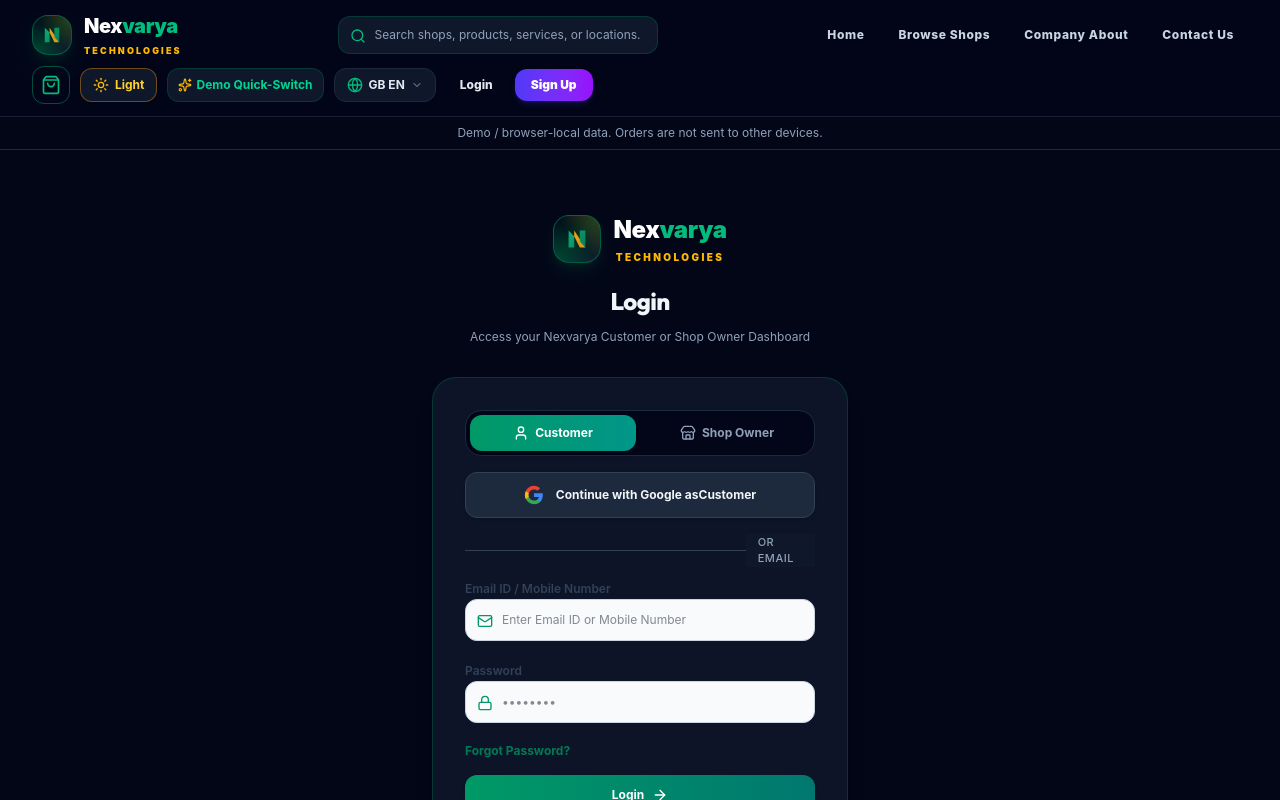
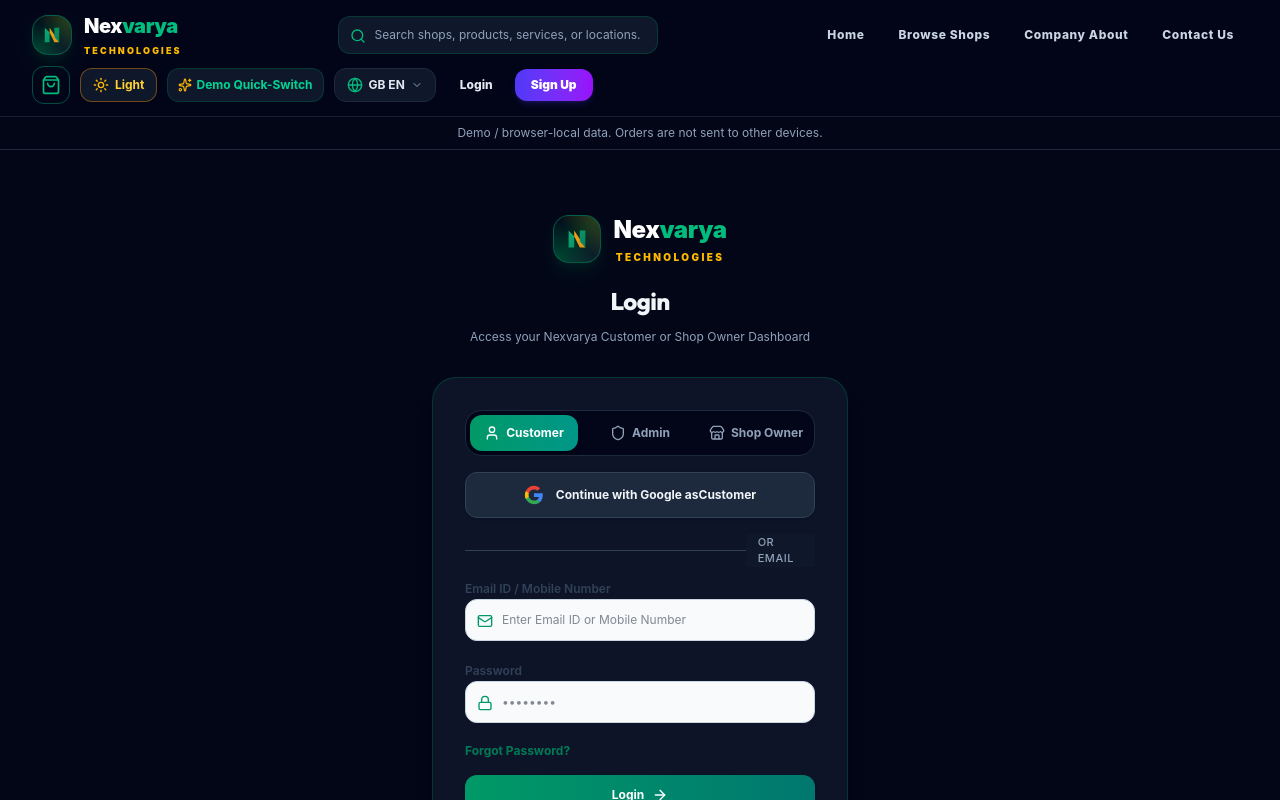
Before and after one commit to sriram-9777/-Nexvarya-Technologies, a React (Vite) app: page / in a window 1280 px wide. Both pictures are taken after a click on the button "Login". Shown: the top 800 px of the page. Built offline with nearby package versions, Linux system fonts and the light colour scheme; no server answers.

Commit message:
feat: add verified admin login option

```diff
--- a/src/pages/Login.tsx
+++ b/src/pages/Login.tsx
@@ -2,7 +2,7 @@
 import { verifyPassword, hashPassword } from '../utils/passwords';
 import { useApp } from '../context/useApp';
 import { Logo } from '../components/Logo';
-import { Lock, Mail, ArrowRight, Loader2, User as UserIcon, Store } from 'lucide-react';
+import { Lock, Mail, ArrowRight, Loader2, User as UserIcon, Store, Shield } from 'lucide-react';
 
 import { UserRole } from '../types';
 
@@ -53,6 +53,12 @@
 
       const email = googleUser.email || '';
       const name = googleUser.displayName || 'Google User';
+      const isAdminEmail = email.toLowerCase() === ADMIN_EMAIL;
+
+      if (loginRole === 'admin' && (!isAdminEmail || !googleUser.emailVerified)) {
+        setErrorMsg('Use the verified admin Google email to continue. Admin accounts cannot be created from signup.');
+        return;
+      }
 
       const existingUser = users.find(u => u.email.toLowerCase() === email.toLowerCase());
 
@@ -132,7 +138,7 @@
       }`}>
 
         {/* Role Selector Toggle */}
-        <div className={`grid grid-cols-2 gap-2 p-1 rounded-2xl border ${
+        <div className={`grid grid-cols-3 gap-2 p-1 rounded-2xl border ${
           themeMode === 'dark' ? 'bg-slate-950 border-slate-800' : 'bg-slate-100/80 border-emerald-100'
         }`}>
           <button
@@ -146,6 +152,18 @@
           >
             <UserIcon className="w-4 h-4" />
             <span>{t("Customer")}</span>
+          </button>
+          <button
+            type="button"
+            onClick={() => setLoginRole('admin')}
+            className={`py-2.5 text-xs font-bold rounded-xl transition-all flex items-center justify-center gap-1.5 ${
+              loginRole === 'admin'
+                ? 'bg-gradient-to-r from-purple-600 to-indigo-600 text-white shadow-md'
+                : themeMode === 'dark' ? 'text-slate-400 hover:text-white' : 'text-slate-600 hover:text-slate-900'
+            }`}
+          >
+            <Shield className="w-4 h-4" />
+            <span>Admin</span>
           </button>
           <button
             type="button"
```
